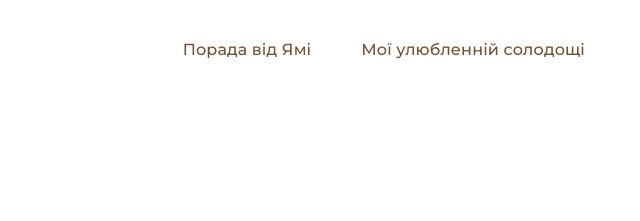
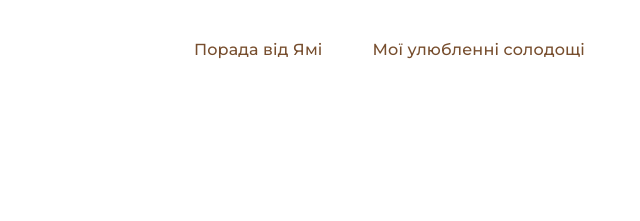
Before and after one commit to Mr-Vitalii/YUMMY-PUG, a plain HTML site: page index.html in a window 1280 px wide. Shown: the top 221 px of the page, 640-1280 px from the left. Drawn offline with nearby package versions, Linux system fonts and the light colour scheme.

Commit message:
fixed syntax error

```diff
--- a/index.html
+++ b/index.html
@@ -27,7 +27,7 @@
                         <a href="./index.html#advice" class="link-item">Порада від Ямі</a>
                     </li>
                     <li class="list-item">
-                        <a href="./index.html#products" class="link-item">Мої улюбленній солодощі</a>
+                        <a href="./index.html#products" class="link-item">Мої улюбленні солодощі</a>
                     </li>
                 </ul>
             </nav>
```
